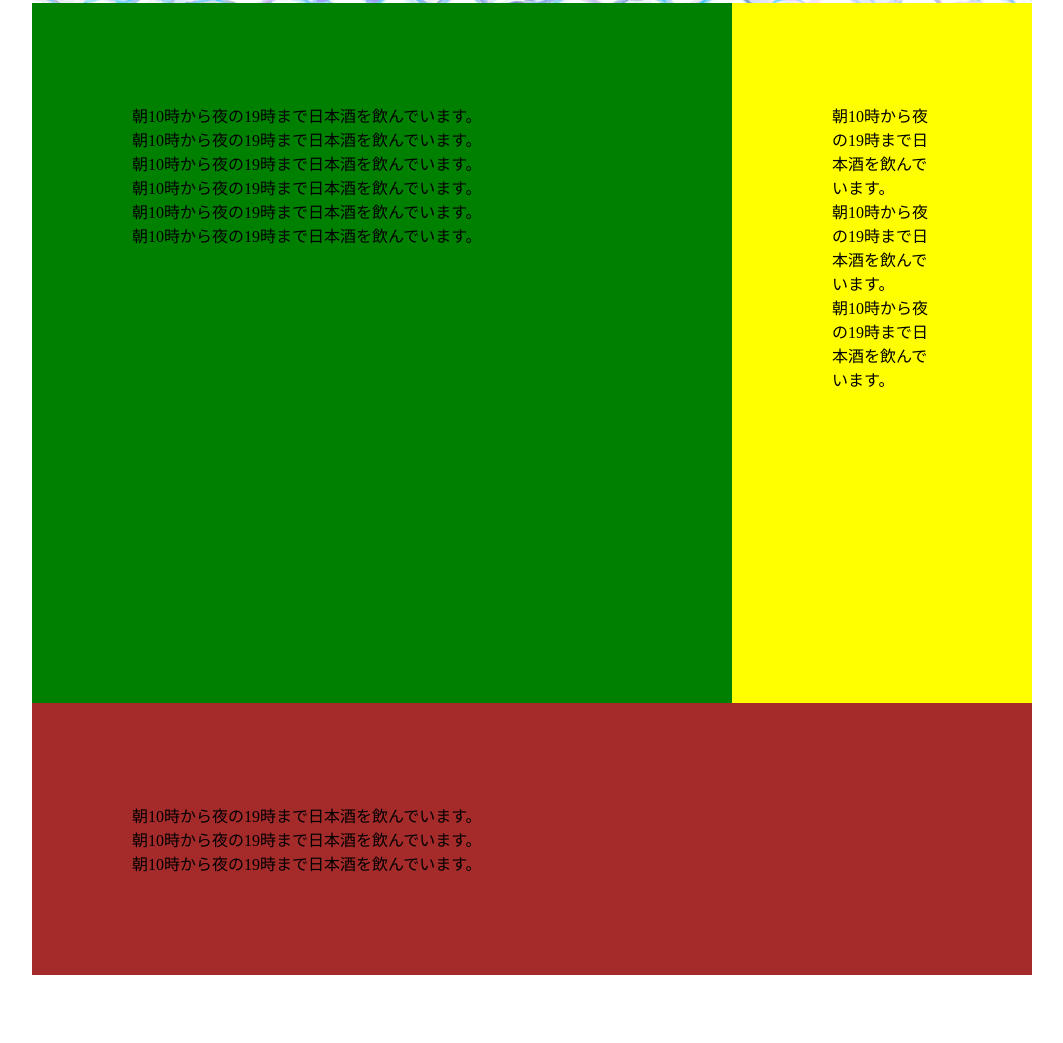
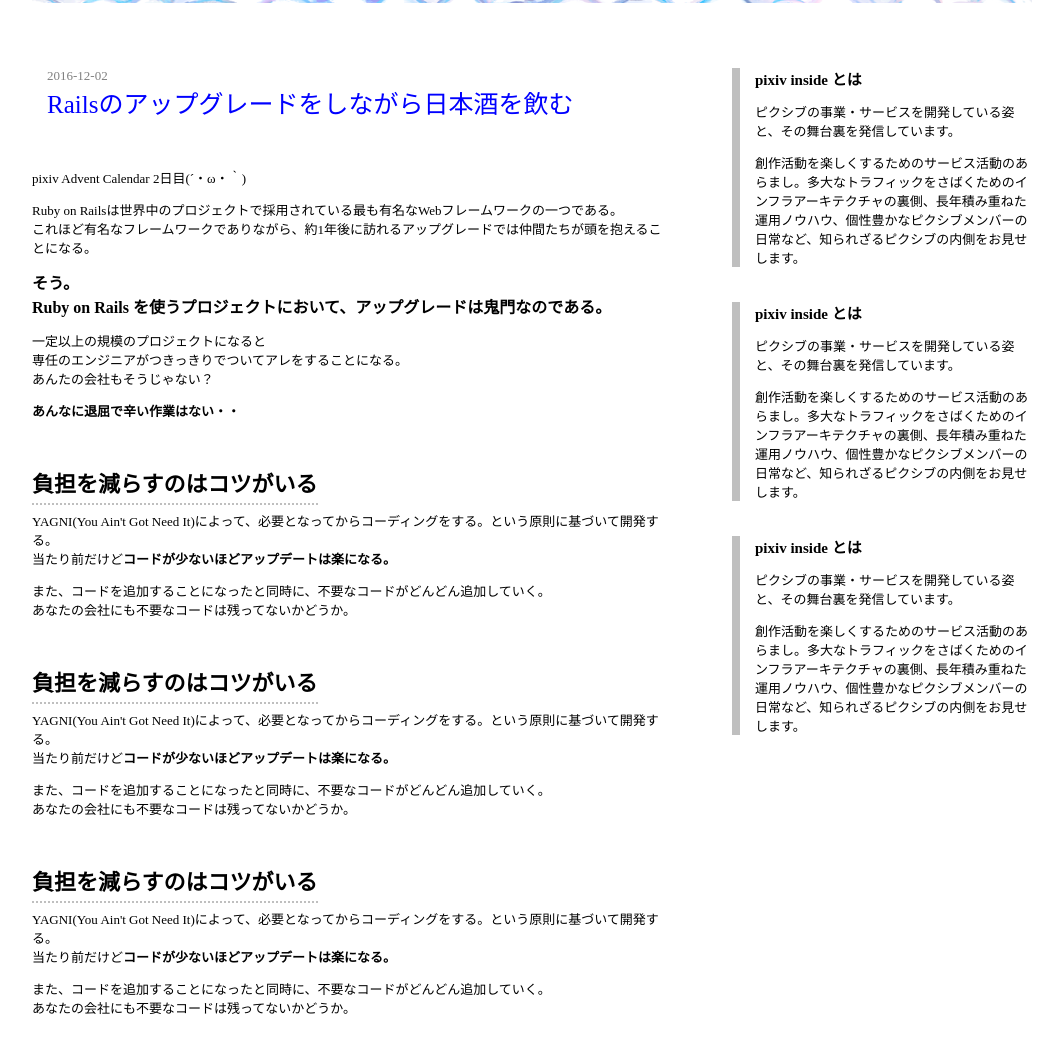
Before and after one commit to dashmao/html-css-sample, a plain HTML site: page index.html in a window 1280 px wide. Shown: the part 238-1281 px from the top of the page, without its empty margins (108-1171 px from the left). Before the commit the page ends 1213 px from the top, so only its background shows below. Drawn offline with Linux system fonts and the light colour scheme.

Commit message:
add content and side style

```diff
--- a/index.css
+++ b/index.css
@@ -21,21 +21,76 @@ div.main
 }
 div.content
 {
-  padding: 100px;
+  padding: 50px 0px;
   float: left;
   margin: 0px auto;
-  width: 500px;
-  height: 500px;
-  background-color: green
+  width: 700px;
+  height: 1200px
+}
+div.title
+{
+  padding: 15px
+}
+div.date
+{
+  font-size: 13px;
+  color: gray
+}
+div.h1
+{
+  font-size: 25px;
+  color: blue
+}
+div.article
+{
+  padding: 10px 0px;
+  float: left;
+  margin: 0px auto;
+  width: 640px;
+  height: 500px
+}
+.article p
+{
+  font-size: 13px
+}
+div.article_intro
+{
+  padding: 10px 0px 10px
+}
+div.article_1
+{
+  padding: 10px 0px 10px
+}
+span.article_heading
+{
+  font-weight: bold;
+  font-size: 22px;
+  border-bottom: 2px dotted;
+  border-color: #bfbfbf;
+  padding-bottom: 6px
 }
 div.side
 {
-  padding: 100px;
+  padding: 50px 0px 50px;
   float: left;
   margin: 0px auto;
-  width: 100px;
-  height: 500px;
-  background-color: yellow
+  width: 300px;
+  height: 1100px
+}
+div.side_article
+{
+  border-left: 8px solid #bfbfbf;
+  padding-left: 15px;
+  margin: 15px 0 35px
+}
+.side_article p
+{
+  font-size: 13px
+}
+span.side_heading
+{
+  font-size: 15px;
+  font-weight: bold
 }
 div.footer
 {
--- a/index.html
+++ b/index.html
@@ -11,17 +11,113 @@
     </div>
     <div class="main">
       <div class="content">
-        朝10時から夜の19時まで日本酒を飲んでいます。<br>
-        朝10時から夜の19時まで日本酒を飲んでいます。<br>
-        朝10時から夜の19時まで日本酒を飲んでいます。<br>
-        朝10時から夜の19時まで日本酒を飲んでいます。<br>
-        朝10時から夜の19時まで日本酒を飲んでいます。<br>
-        朝10時から夜の19時まで日本酒を飲んでいます。<br>
+        <div class="title">
+          <div class="date">
+            2016-12-02
+          </div>
+          <div class="h1">
+            Railsのアップグレードをしながら日本酒を飲む
+          </div>
+        </div>
+        <div class="article">
+          <div class="article_intro">
+            <p>
+              pixiv Advent Calendar 2日目(´・ω・｀)
+            </p>
+            <p>
+              Ruby on Railsは世界中のプロジェクトで採用されている最も有名なWebフレームワークの一つである。<br>
+              これほど有名なフレームワークでありながら、約1年後に訪れるアップグレードでは仲間たちが頭を抱えることになる。
+            </p>
+            <strong>
+              そう。<br>
+              Ruby on Rails を使うプロジェクトにおいて、アップグレードは鬼門なのである。
+            </strong>
+            <p>
+              一定以上の規模のプロジェクトになると<br>
+              専任のエンジニアがつきっきりでついてアレをすることになる。<br>
+              あんたの会社もそうじゃない？
+            </p>
+            <p>
+              <strong>
+               あんなに退屈で辛い作業はない・・
+              </strong>
+            </p>
+          </div>
+          <div class="article_1">
+            <p>
+              <span class="article_heading">負担を減らすのはコツがいる</span>
+            </p>
+            <p>
+              YAGNI(You Ain't Got Need It)によって、必要となってからコーディングをする。という原則に基づいて開発する。<br>
+              当たり前だけど<b>コードが少ないほどアップデートは楽になる。</b>
+            </p>
+            <p>
+              また、コードを追加することになったと同時に、不要なコードがどんどん追加していく。<br>
+              あなたの会社にも不要なコードは残ってないかどうか。
+            </p>
+          </div>
+          <div class="article_1">
+            <p>
+              <span class="article_heading">負担を減らすのはコツがいる</span>
+            </p>
+            <p>
+              YAGNI(You Ain't Got Need It)によって、必要となってからコーディングをする。という原則に基づいて開発する。<br>
+              当たり前だけど<b>コードが少ないほどアップデートは楽になる。</b>
+            </p>
+            <p>
+              また、コードを追加することになったと同時に、不要なコードがどんどん追加していく。<br>
+              あなたの会社にも不要なコードは残ってないかどうか。
+            </p>
+          </div>
+          <div class="article_1">
+            <p>
+              <span class="article_heading">負担を減らすのはコツがいる</span>
+            </p>
+            <p>
+              YAGNI(You Ain't Got Need It)によって、必要となってからコーディングをする。という原則に基づいて開発する。<br>
+              当たり前だけど<b>コードが少ないほどアップデートは楽になる。</b>
+            </p>
+            <p>
+              また、コードを追加することになったと同時に、不要なコードがどんどん追加していく。<br>
+              あなたの会社にも不要なコードは残ってないかどうか。
+            </p>
+          </div>
+        </div>
       </div>
       <div class="side">
-        朝10時から夜の19時まで日本酒を飲んでいます。<br>
-        朝10時から夜の19時まで日本酒を飲んでいます。<br>
-        朝10時から夜の19時まで日本酒を飲んでいます。<br>
+        <div class="side_article">
+          <p>
+            <span class="side_heading">pixiv inside とは</span>
+          </p>
+          <p>
+            ピクシブの事業・サービスを開発している姿と、その舞台裏を発信しています。
+          </p>
+          <p>
+            創作活動を楽しくするためのサービス活動のあらまし。多大なトラフィックをさばくためのインフラアーキテクチャの裏側、長年積み重ねた運用ノウハウ、個性豊かなピクシブメンバーの日常など、知られざるピクシブの内側をお見せします。
+          </p>
+        </div>
+        <div class="side_article">
+          <p>
+            <span class="side_heading">pixiv inside とは</span>
+          </p>
+          <p>
+            ピクシブの事業・サービスを開発している姿と、その舞台裏を発信しています。
+          </p>
+          <p>
+            創作活動を楽しくするためのサービス活動のあらまし。多大なトラフィックをさばくためのインフラアーキテクチャの裏側、長年積み重ねた運用ノウハウ、個性豊かなピクシブメンバーの日常など、知られざるピクシブの内側をお見せします。
+          </p>
+        </div>
+        <div class="side_article">
+          <p>
+            <span class="side_heading">pixiv inside とは</span>
+          </p>
+          <p>
+            ピクシブの事業・サービスを開発している姿と、その舞台裏を発信しています。
+          </p>
+          <p>
+            創作活動を楽しくするためのサービス活動のあらまし。多大なトラフィックをさばくためのインフラアーキテクチャの裏側、長年積み重ねた運用ノウハウ、個性豊かなピクシブメンバーの日常など、知られざるピクシブの内側をお見せします。
+          </p>
+        </div>
       </div>
     </div>
     <div class="footer">
```
